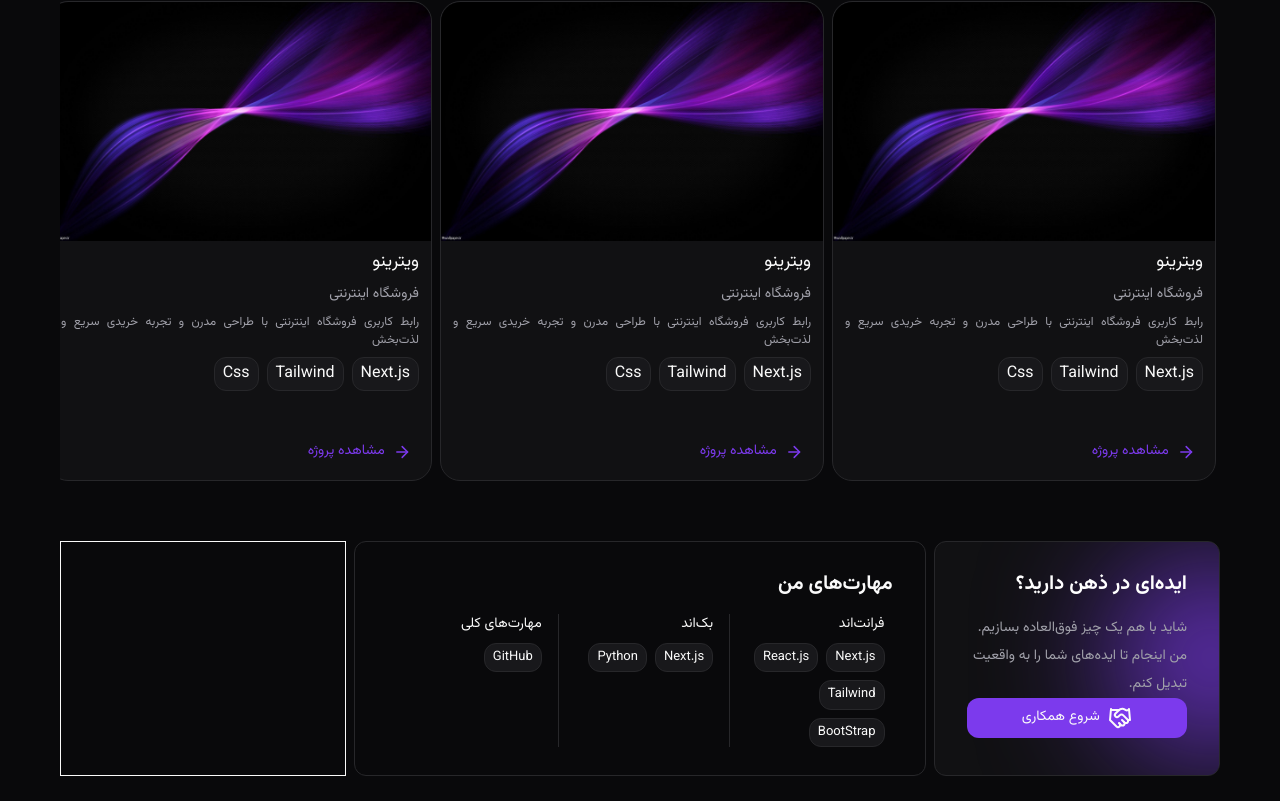
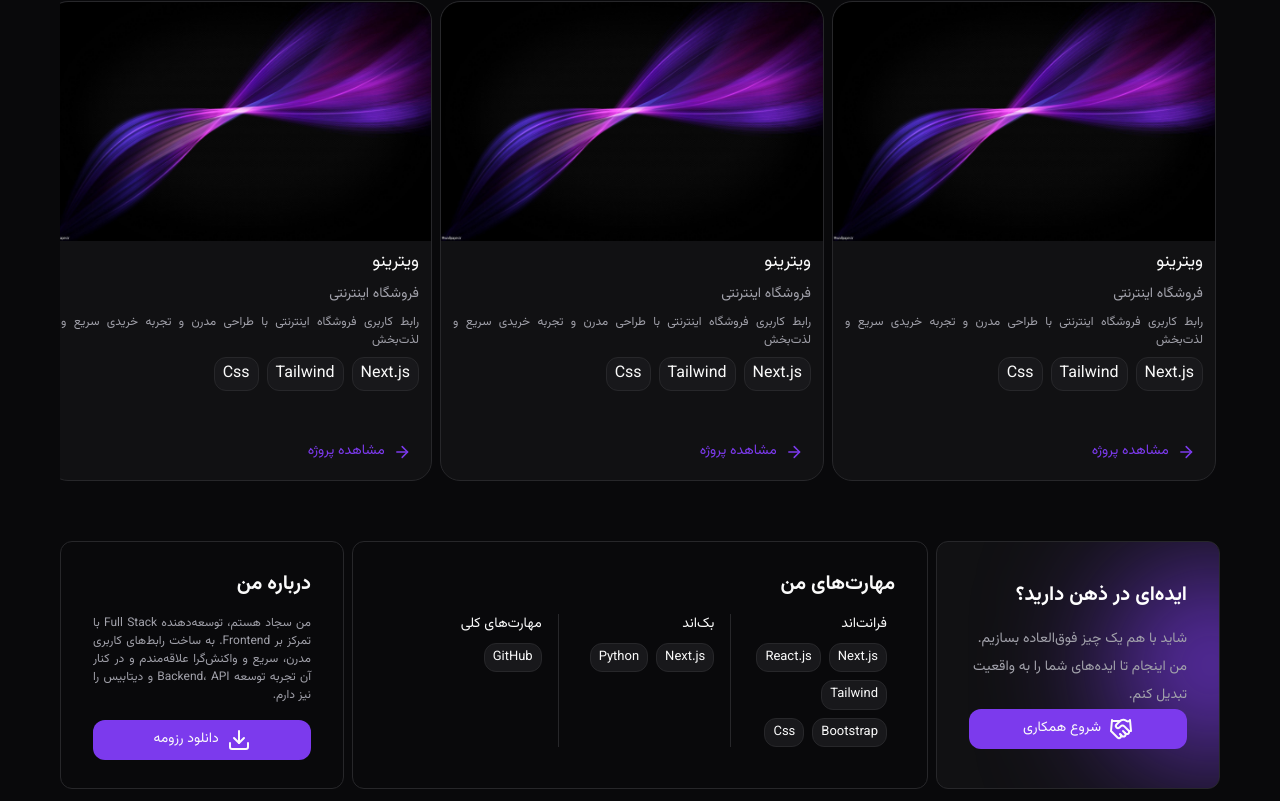
Before and after one commit to sajadzhzh/sajad-zhianjoo, a Next.js app: page / in a window 1280 px wide. Shown: the part 722-1523 px from the top of the page. Built offline with nearby package versions, Linux system fonts and the light colour scheme.

Commit message:
Info part done

```diff
--- a/Components/Info/Abilities/Index.tsx
+++ b/Components/Info/Abilities/Index.tsx
@@ -1,49 +1,25 @@
-import Badge from "@/Components/Badge/Badge";
+import Sort from "./Sort";
 
-export default function Abilities(){
-    return(
-        <div className="w-2/4 border border-(--border) rounded-xl px-8 py-7 flex flex-col gap-4">
+export default function Abilities() {
+  return (
+    <div className="xl:col-span-2 border border-(--border) rounded-xl px-8 py-7 flex flex-col gap-4">
       <h2 className="text-xl font-bold">مهارت‌های من</h2>
       <div className="w-full flex items-center gap-2">
         <div className="w-1/3 px-2 h-full border-e border-(--border) flex flex-col gap-2">
-                    <h3 className="text-[14px]">فرانت‌اند</h3>
-                    <div className="w-full flex flex-wrap gap-2 items-center">
-                        <Badge className="text-[13px]">
-                            Next.js
-                        </Badge>
-                        <Badge className="text-[13px]">
-                            React.js
-                        </Badge>
-                        <Badge className="text-[13px]">
-                            Tailwind
-                        </Badge>
-                        <Badge className="text-[13px]">
-                            BootStrap
-                        </Badge>
-                    </div>
+          <Sort
+            heading="فرانت‌اند"
+            items={["Next.js", "React.js", "Tailwind", "Bootstrap", "Css"]}
+          />
         </div>
 
         <div className="w-1/3 px-2 h-full border-e border-(--border) flex flex-col gap-2">
-                    <h3 className="text-[14px]">بک‌اند</h3>
-                    <div className="w-full flex flex-wrap gap-2 items-center">
-                        <Badge className="text-[13px]">
-                            Next.js
-                        </Badge>
-                        <Badge className="text-[13px]">
-                            Python
-                        </Badge>
-                    </div>
+          <Sort heading="بک‌اند" items={["Next.js", "Python"]} />
         </div>
 
         <div className="w-1/3 px-2 h-full flex flex-col gap-2">
-                    <h3 className="text-[14px]">مهارت‌های کلی</h3>
-                    <div className="w-full flex flex-wrap gap-2 items-center">
-                        <Badge className="text-[13px]">
-                            GitHub
-                        </Badge>
+          <Sort heading="مهارت‌های کلی" items={["GitHub"]} />
         </div>
       </div>
     </div>
-        </div>
-    )
+  );
 }
--- /dev/null
+++ b/Components/Info/Abilities/Sort.tsx
@@ -0,0 +1,20 @@
+import Badge from "@/Components/Badge/Badge";
+
+export default function Sort({
+  heading,
+  items,
+}: {
+  heading: string;
+  items?: string[];
+}) {
+  return (
+    <>
+      <h3 className="text-[14px]">{heading}</h3>
+      <div className="w-full flex flex-wrap gap-2 items-center">
+        {items && items.map((item, index)=>(
+            <Badge className="text-[13px]" key={index}>{item}</Badge>
+        ))}
+      </div>
+    </>
+  );
+}
--- /dev/null
+++ b/Components/Info/AboutMe/Index.tsx
@@ -0,0 +1,20 @@
+import Button from "@/Components/Button/Button";
+import { Download } from "lucide-react";
+
+export default function AboutMe() {
+  return (
+    <div className="md:col-span-2 xl:col-span-1 border border-(--border) rounded-xl px-8 py-7 flex flex-col gap-4">
+      <h2 className="text-xl font-bold">درباره من</h2>
+      <p className="text-[12px] text-justify text-(--muted)">
+        من سجاد هستم، توسعه‌دهنده Full Stack با تمرکز بر Frontend. به ساخت
+        رابط‌های کاربری مدرن، سریع و واکنش‌گرا علاقه‌مندم و در کنار آن تجربه
+        توسعه Backend، API و دیتابیس را نیز دارم.
+      </p>
+
+      <Button theme="primary">
+        <Download />
+        دانلود رزومه
+      </Button>
+    </div>
+  );
+}
--- a/Components/Info/Collaboration/Index.tsx
+++ b/Components/Info/Collaboration/Index.tsx
@@ -3,7 +3,7 @@ import { Handshake } from "lucide-react";
 
 export default function Collaboration() {
   return (
-    <div className="relative w-full xl:w-1/4 overflow-hidden rounded-xl border border-(--border) bg-(--surface) px-8 py-7">
+    <div className="relative flex items-center overflow-hidden rounded-xl border border-(--border) bg-(--surface) px-8 py-7">
       <div
         className="
       pointer-events-none
--- a/app/page.tsx
+++ b/app/page.tsx
@@ -1,5 +1,6 @@
 import HeroArea from "@/Components/Hero/Hero";
 import Abilities from "@/Components/Info/Abilities/Index";
+import AboutMe from "@/Components/Info/AboutMe/Index";
 import Collaboration from "@/Components/Info/Collaboration/Index";
 import Projects from "@/Components/Projects/Projects";
 
@@ -10,10 +11,10 @@ export default function Home() {
 
       <Projects />
 
-      <div className="w-full Container flex gap-2">
+      <div className="w-full Container grid grid-cols-1 md:grid-cols-2 xl:grid-cols-4 gap-2">
         <Collaboration />
         <Abilities />
-        <div className="w-1/4 border"></div>
+        <AboutMe />
       </div>
     </div>
   );
```
Lines whose indentation alone changed are shown as unchanged.
